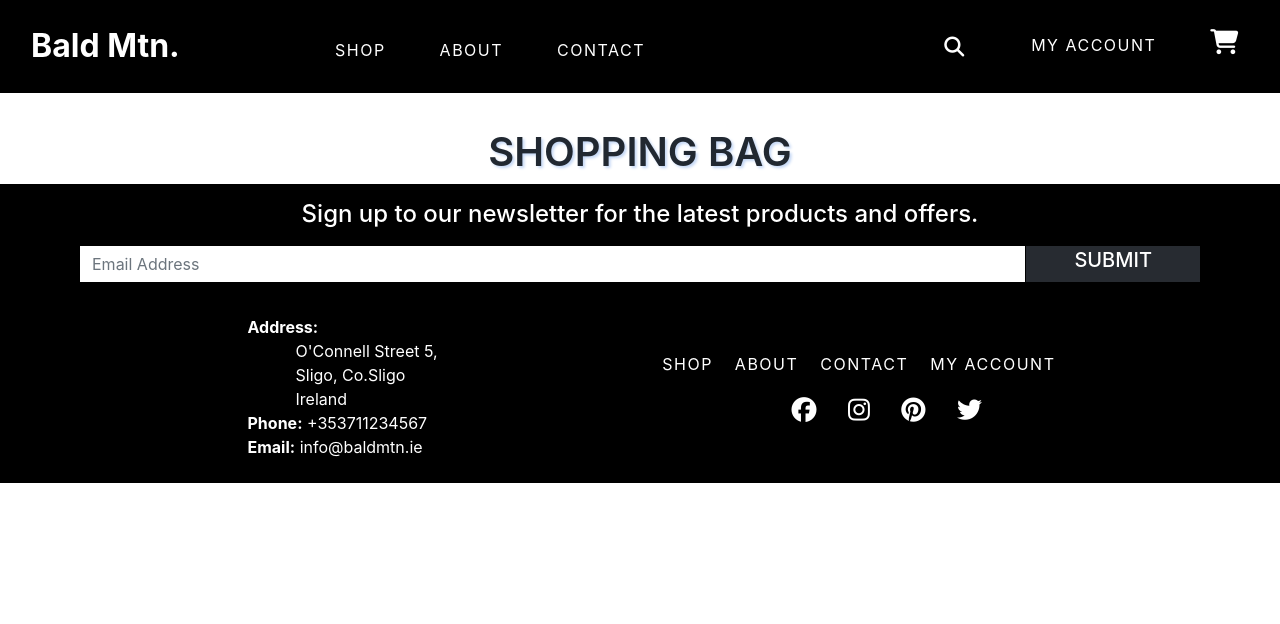
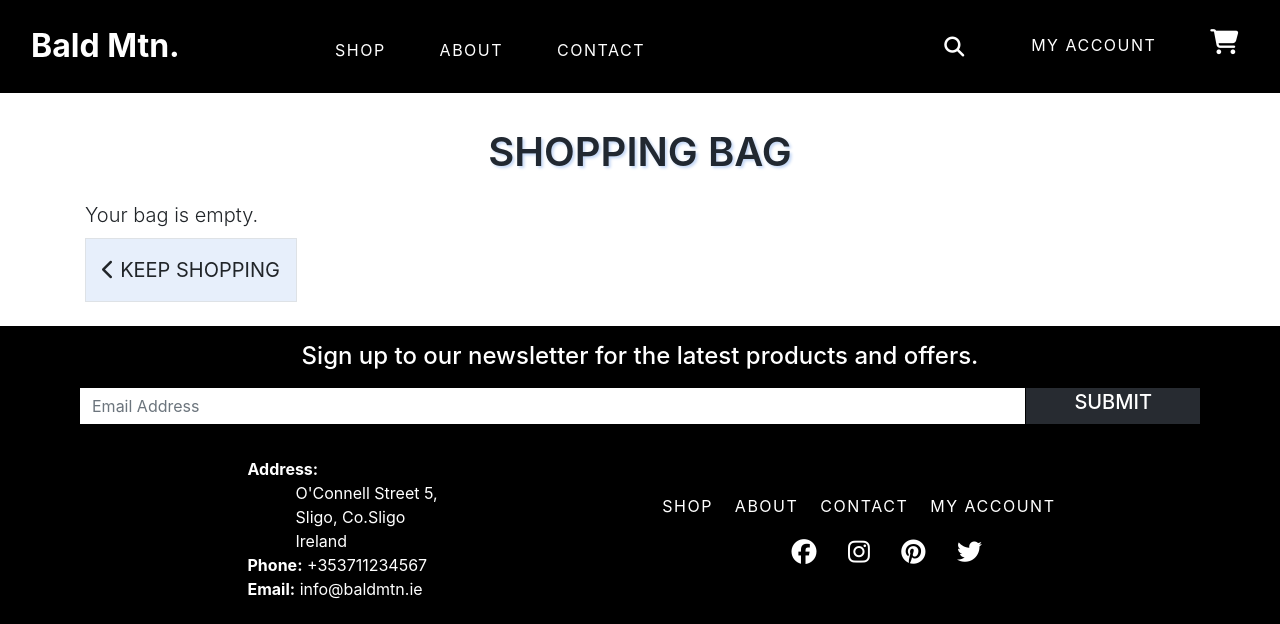
Before and after one commit to annuc1s/Bald_Mtn., a Django app: page /bag/ in a window 1280 px wide. Shown: the top 624 px of the page. Run offline with Django 3.2, Linux system fonts and the light colour scheme; some libraries are stand-ins or nearby versions.

Commit message:
Empty shopping bag content added to template

```diff
--- a/bag/templates/bag/bag.html
+++ b/bag/templates/bag/bag.html
@@ -2,7 +2,25 @@
 {% load static %}
 
 {% block content %}
-<div id="shop" class="col text-center mt-5 pt-5">
-    <h1 class="section-heading text-center">Shopping bag</h1>
-</div>
+    <div class="container mb-4">
+        <div id="shopping-bag" class="col text-center mt-5 pt-5">
+            <h1 class="section-heading text-center">Shopping Bag</h1>
+        </div>
+        <div class="row pt-3">
+            <div class="col">
+                {% if bag_items %}
+                    <div class="table-responsive"></div>
+                {% else %}
+                    <p class="lead mb-2">Your bag is empty.</p>
+                    <a href="{% url 'shop' %}" class="back-to-shop border btn btn-lg rounded-0 text-uppercase py-3">
+                        <span class="form-icon">
+                            <i class="fas fa-chevron-left"></i>
+                        </span>
+                        <span> Keep Shopping</span>
+                    </a>
+                {% endif %}
+            </div>
+        </div>
+    </div>
+
 {% endblock%}
--- a/home/templates/home/index.html
+++ b/home/templates/home/index.html
@@ -8,7 +8,7 @@
                 <h2 class="display-4 logo-font">We make goods for a better future.</h2>
                 <div>
                     <h4 class="my-5">
-                        <a href="#" class="shop-now-btn border btn btn-lg rounded-0 text-uppercase py-3">Shop Now</a>
+                        <a href="{% url 'shop' %}" class="shop-now-btn border btn btn-lg rounded-0 text-uppercase py-3">Shop Now</a>
                     </h4>
                 </div>
         </div>
--- a/static/css/base.css
+++ b/static/css/base.css
@@ -80,13 +80,15 @@
 }
 
 .shop-now-btn,
-.form-submit {
+.form-submit,
+.back-to-shop {
     background-color: rgba(196, 215, 245, 0.4);
     border: rgb(196, 215, 245);
 }
 
 .shop-now-btn:hover,
-.form-submit:hover {
+.form-submit:hover,
+.back-to-shop:hover {
     background-color: rgba(196, 215, 245, 0.8);
 }
 
@@ -99,7 +101,8 @@
 #about h1,
 #contact h1,
 #shop h1,
-#product_detail h1 {
+#product_detail h1,
+#shopping-bag h1{
     padding-top: 2rem;
 }
 
--- a/templates/base.html
+++ b/templates/base.html
@@ -18,9 +18,9 @@
     {% endblock %}
 
     {% block corejs %}
+    <script src="https://kit.fontawesome.com/e9c73d7092.js" crossorigin="anonymous"></script>
     <script src="https://code.jquery.com/jquery-3.5.1.slim.min.js" integrity="sha384-DfXdz2htPH0lsSSs5nCTpuj/zy4C+OGpamoFVy38MVBnE+IbbVYUew+OrCXaRkfj" crossorigin="anonymous"></script>
     <script src="https://cdn.jsdelivr.net/npm/bootstrap@4.5.3/dist/js/bootstrap.bundle.min.js" integrity="sha384-ho+j7jyWK8fNQe+A12Hb8AhRq26LrZ/JpcUGGOn+Y7RsweNrtN/tE3MoK7ZeZDyx" crossorigin="anonymous"></script>
-    <script src="https://kit.fontawesome.com/a65927cba6.js" crossorigin="anonymous"></script>
     <!--Load the API from the specified URL with custom APIKEY-->
 	<script defer
 		src="https://maps.googleapis.com/maps/api/js?key=AIzaSyDVtVUKreFqu4NdtKT_ExJHoPTyC9YaZKk&callback=initMap">
```
